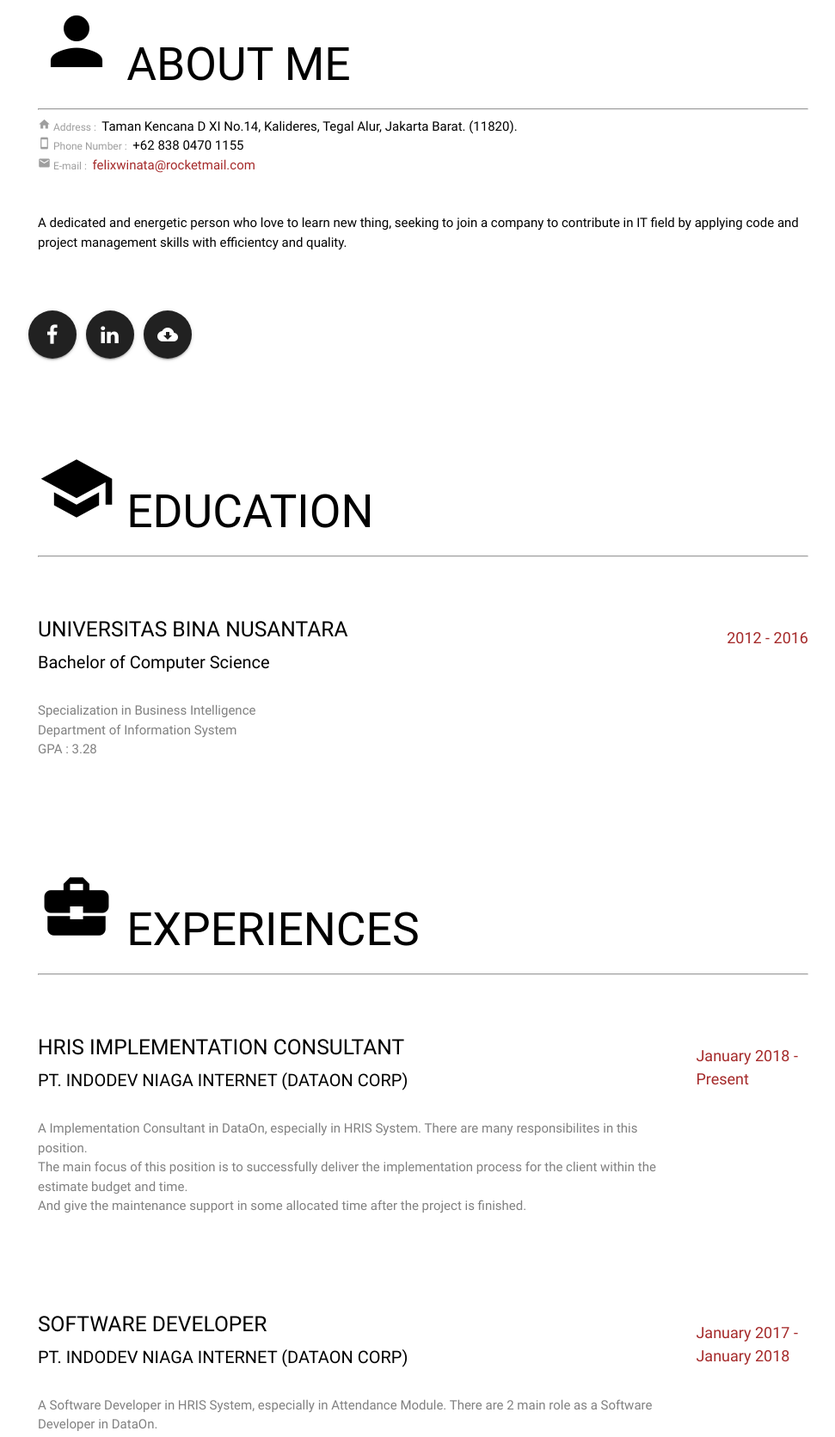
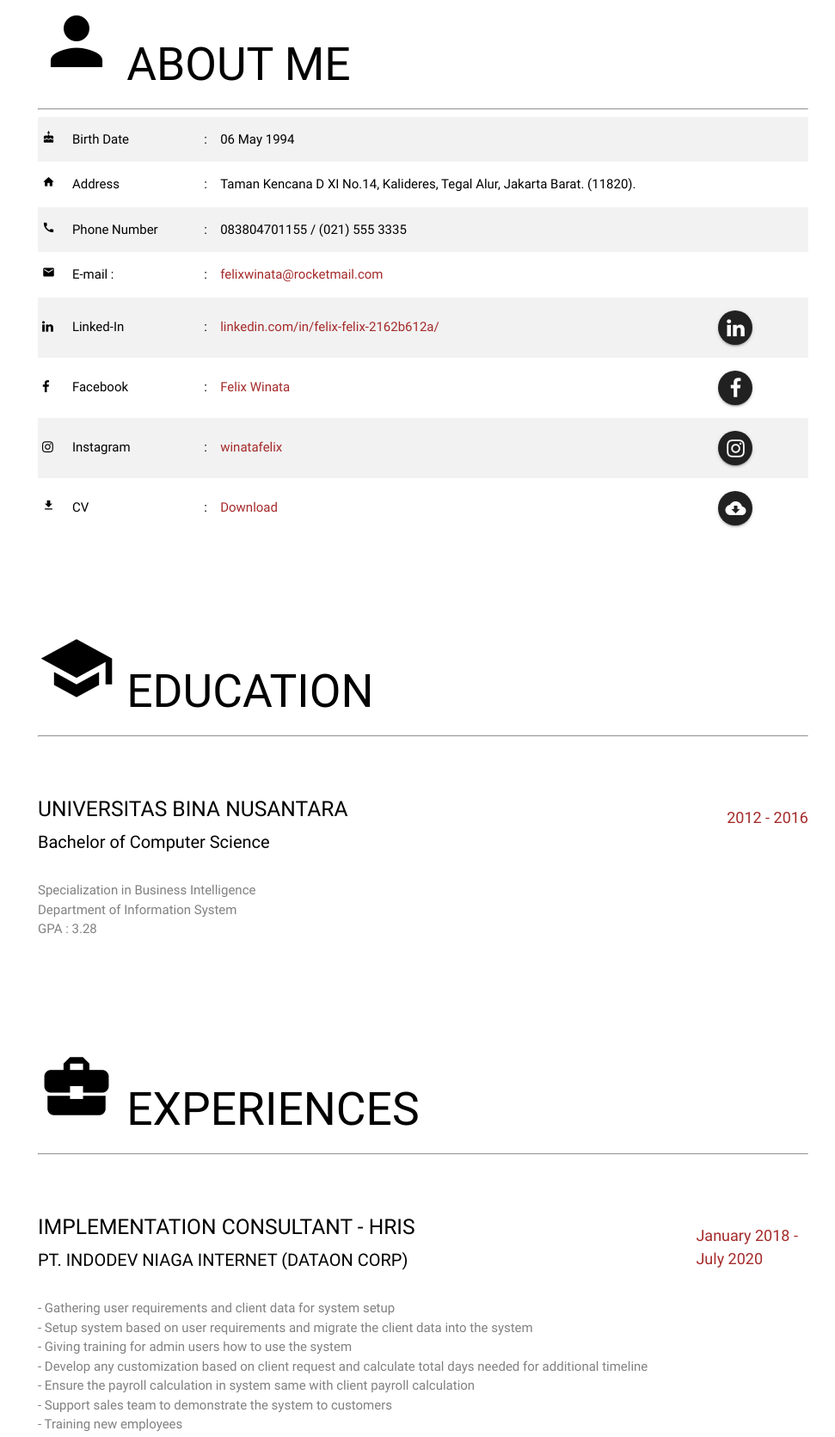
Before and after one commit to felixwnata/felixwnata.github.io, a plain HTML site: page index.html in a window 1280 px wide. Shown: the part 392-2063 px from the top of the page at 86% size, without its empty margins (148-1119 px from the left). Drawn offline with nearby package versions, Linux system fonts and the light colour scheme.

Commit message:
Update index.html

```diff
--- a/index.html
+++ b/index.html
@@ -93,20 +93,104 @@
 			<div class="content-space">
 				<h2><i class="large material-icons">person</i>&nbsp;ABOUT ME</h2>
 				<hr />
+
+				<table class="striped responsive-table">
+					<tr>
+						<td><i class="tiny material-icons">cake</i></td>
+						<td>Birth Date</td>
+						<td>:</td>
+						<td colspan="2">06 May 1994</td>
+					</tr>
+					<tr>
+						<td><i class="tiny material-icons">home</i></td>
+						<td>Address</td>
+						<td>:</td>
+						<td colspan="2">Taman Kencana D XI No.14, Kalideres, Tegal Alur, Jakarta Barat. (11820).</td>
+					</tr>
+					<tr>
+						<td><i class="tiny material-icons">call</i></td>
+						<td>Phone Number</td>
+						<td>:</td>
+						<td colspan="2">083804701155 / (021) 555 3335</td>
+					</tr>
+					<tr>
+						<td><i class="tiny material-icons">email</i></td>
+						<td>E-mail :</td>
+						<td>:</td>
+						<td colspan="2"><a href="mailto:felixwinata@rocketmail.com">felixwinata@rocketmail.com</a></td>
+					</tr>
+					<tr>
+						<td><i class="tiny material-icons fa fa-linkedin"></i></td>
+						<td>Linked-In</td>
+						<td>:</td>
+						<td><a href="https://www.linkedin.com/in/felix-felix-2162b612a/" target="_blank">linkedin.com/in/felix-felix-2162b612a/</a></td>
+						<td>
+							<a class="tooltipped waves-effect waves-light btn-floating btn-medium social linkedin" data-position="top" data-tooltip="LinkedIn" href="https://www.linkedin.com/in/felix-felix-2162b612a/">
+								<i class="fa fa-linkedin button-icon"></i>
+							</a>
+						</td>
+					</tr>
+					<tr>
+						<td><i class="tiny material-icons fa fa-facebook"></i></td>
+						<td>Facebook</td>
+						<td>:</td>
+						<td><a href="https://www.facebook.com/felixwinata94" target="_blank">Felix Winata</a></td>
+						<td>
+							<a class="tooltipped waves-effect waves-light btn-floating btn-medium social facebook" data-position="top" data-tooltip="Facebook" href="https://www.facebook.com/felixwinata94">
+								<i class="fa fa-facebook button-icon"></i>
+							</a>
+						</td>
+					</tr>
+					<tr>
+						<td><i class="tiny material-icons fa fa-instagram"></i></td>
+						<td>Instagram</td>
+						<td>:</td>
+						<td><a href="https://www.instagram.com/winatafelix/" target="_blank">winatafelix</a></td>
+						<td>
+							<a class="tooltipped waves-effect waves-light btn-floating btn-medium social instagram" data-position="top" data-tooltip="Instagram" href="https://www.instagram.com/winatafelix/">
+								<i class="fa fa-instagram button-icon"></i>
+							</a>
+						</td>
+					</tr>
+					<tr>
+						<td><i class="tiny material-icons">file_download</i></td>
+						<td>CV</td>
+						<td>:</td>
+						<td><a href="file/CV.pdf" target="_blank">Download</a></td>
+						<td>
+							<a class="tooltipped waves-effect waves-light btn-floating btn-medium social linkedin" data-position="top" data-tooltip="Download CV" href="file/CV.pdf" target="_blank" data-toggle="tooltip" data-placement="top" title="" data-original-title="Download Resume (PDF)">
+								<i class="tiny material-icons button-icon">cloud_download</i>
+							</a>
+						</td>
+					</tr>
+				</table>
+
+				<!--
+				<label><i class="tiny material-icons">cake</i>&nbsp;Birth Date :&nbsp;</label>
+				06 May 1994
+				<br/>
+
 				<label><i class="tiny material-icons">home</i>&nbsp;Address :&nbsp;</label>
 				Taman Kencana D XI No.14, Kalideres, Tegal Alur, Jakarta Barat. (11820).
 				<br/>
 
-				<label><i class="tiny material-icons">smartphone</i>&nbsp;Phone Number :&nbsp;</label>
-				+62 838 0470 1155<br/>
+				<label><i class="tiny material-icons">call</i>&nbsp;Phone Number :&nbsp;</label>
+				083804701155 / (021) 555 3335
+				<br/>
 
 				<label><i class="tiny material-icons">email</i>&nbsp;E-mail :&nbsp;</label>
-				<a href="mailto:felixwinata@rocketmail.com">felixwinata@rocketmail.com</a><br/>
+				<a href="mailto:felixwinata@rocketmail.com">felixwinata@rocketmail.com</a>
+				<br/>
 
+				<label><i class="tiny material-icons fa fa-linkedin"></i>&nbsp;Linked-In :&nbsp;</label>
+				<a href="https://www.linkedin.com/in/felix-felix-2162b612a/" target="_blank">linkedin.com/in/felix-felix-2162b612a/</a>
+				<br/>
+
+				<label><i class="tiny material-icons fa fa-instagram"></i>&nbsp;Instagram :&nbsp;</label>
+				<a href="https://www.instagram.com/winatafelix/" target="_blank">winatafelix</a>
+				<br/>
 
 				<br/><br/>
-				A dedicated and energetic person who love to learn new thing, seeking to join a company to contribute in IT field by applying code and project management skills with efficientcy and quality.
-				<br/><br/><br/><br/>
 				<div class="row" style="z-index:99">
 					<a class="tooltipped waves-effect waves-light btn-floating btn-large social facebook" data-position="top" data-tooltip="Facebook" href="https://www.facebook.com/felixwinata94">
 						<i class="fa fa-facebook button-icon"></i>
@@ -120,6 +204,7 @@
 						<i class="tiny material-icons button-icon">cloud_download</i>
 					</a>
 				</div>
+				-->
 			</div>
 		</div>
 	</section>
@@ -156,30 +241,40 @@
 			<hr />
 			<div class="row">
 				<div class="col s10 content-space">
-					<h5>HRIS IMPLEMENTATION CONSULTANT</h5>
+					<h5>IMPLEMENTATION CONSULTANT - HRIS</h5>
 					<div class="sub-content">PT. INDODEV NIAGA INTERNET (DATAON CORP)</div>
 					<div class="content-desc">
-						A Implementation Consultant in DataOn, especially in HRIS System. There are many responsibilites in this position.
+						- Gathering user requirements and client data for system setup
 						<br/>
-						The main focus of this position is to successfully deliver the implementation process for the client within the estimate budget and time.
+						- Setup system based on user requirements and migrate the client data into the system
 						<br/>
-						And give the maintenance support in some allocated time after the project is finished.
+						- Giving training for admin users how to use the system
+						<br/>
+						- Develop any customization based on client request and calculate total days needed for additional timeline
+						<br/>
+						- Ensure the payroll calculation in system same with client payroll calculation
+						<br/>
+						- Support sales team to demonstrate the system to customers
+						<br/>
+						- Training new employees
 					</div>
 				</div>
 				<div class="col s2 content-space">
 					<br/>
-					<span class="right content-date">January 2018 - Present</span>
+					<span class="right content-date">January 2018 - July 2020</span>
 				</div>
 
 				<div class="col s10 content-space">
-					<h5>SOFTWARE DEVELOPER</h5>
+					<h5>WEB DEVELOPER</h5>
 					<div class="sub-content">PT. INDODEV NIAGA INTERNET (DATAON CORP)</div>
 					<div class="content-desc">
-						A Software Developer in HRIS System, especially in Attendance Module. There are 2 main role as a Software Developer in DataOn.
+						- Develop new feature or enhance existing feature
 						<br/>
-						The first is make some enhancement for the new features in Attendance Module, in one year, I have completed more than 20 enhancements.
+						- Debug and fix existing bugs
 						<br/>
-						The second one is fixing bugs. From join until I changed position, I have successfully fixed mor than 100 bugs in one year.
+						- Support implementation team for the system workflow they dont understand
+						<br/>
+						- Training new employees
 					</div>
 				</div>
 				<div class="col s2 content-space">
@@ -264,7 +359,7 @@
 					  <div class="col s9 m11 l11 skill-bar right">
 						<br/>
 						  <div class="progress">
-							<div class="determinate" style="width: 50%"></div>
+							<div class="determinate" style="width: 30%"></div>
 						  </div>
 					  </div>
 				</div>
```
